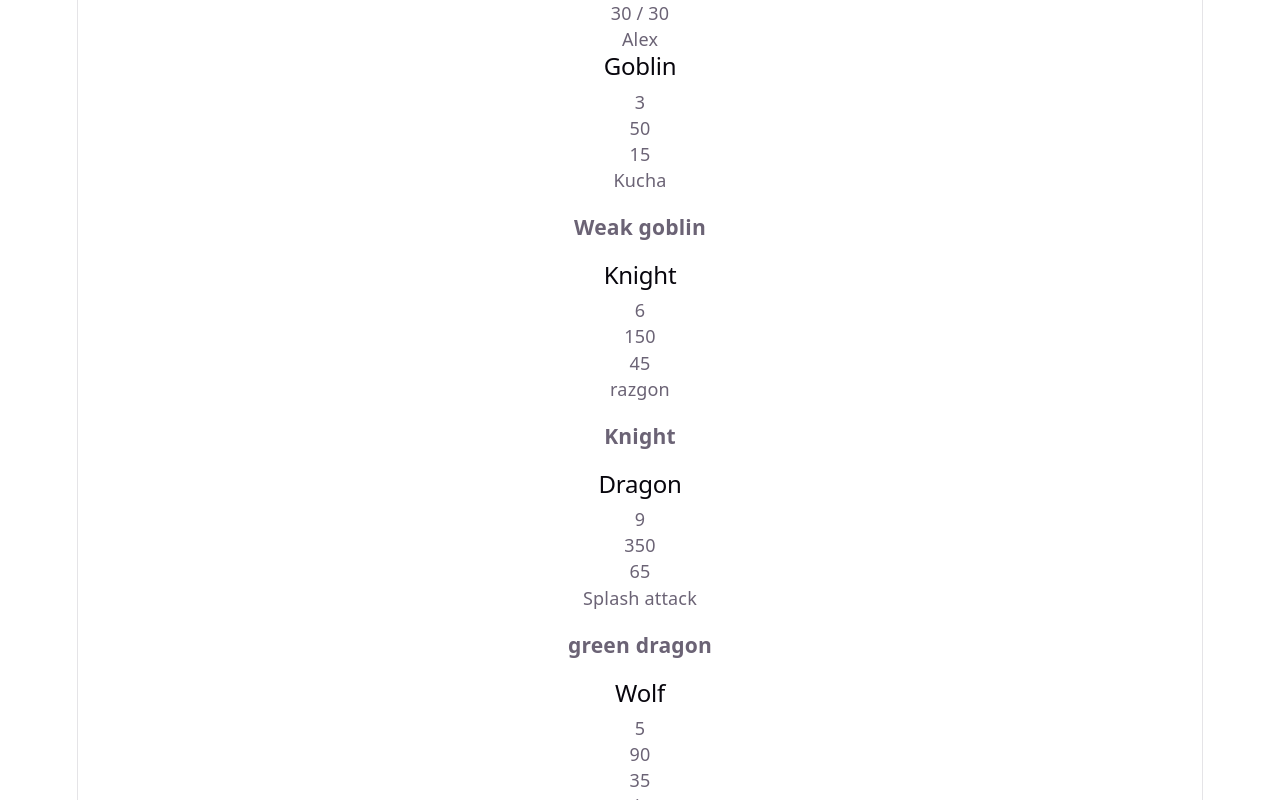
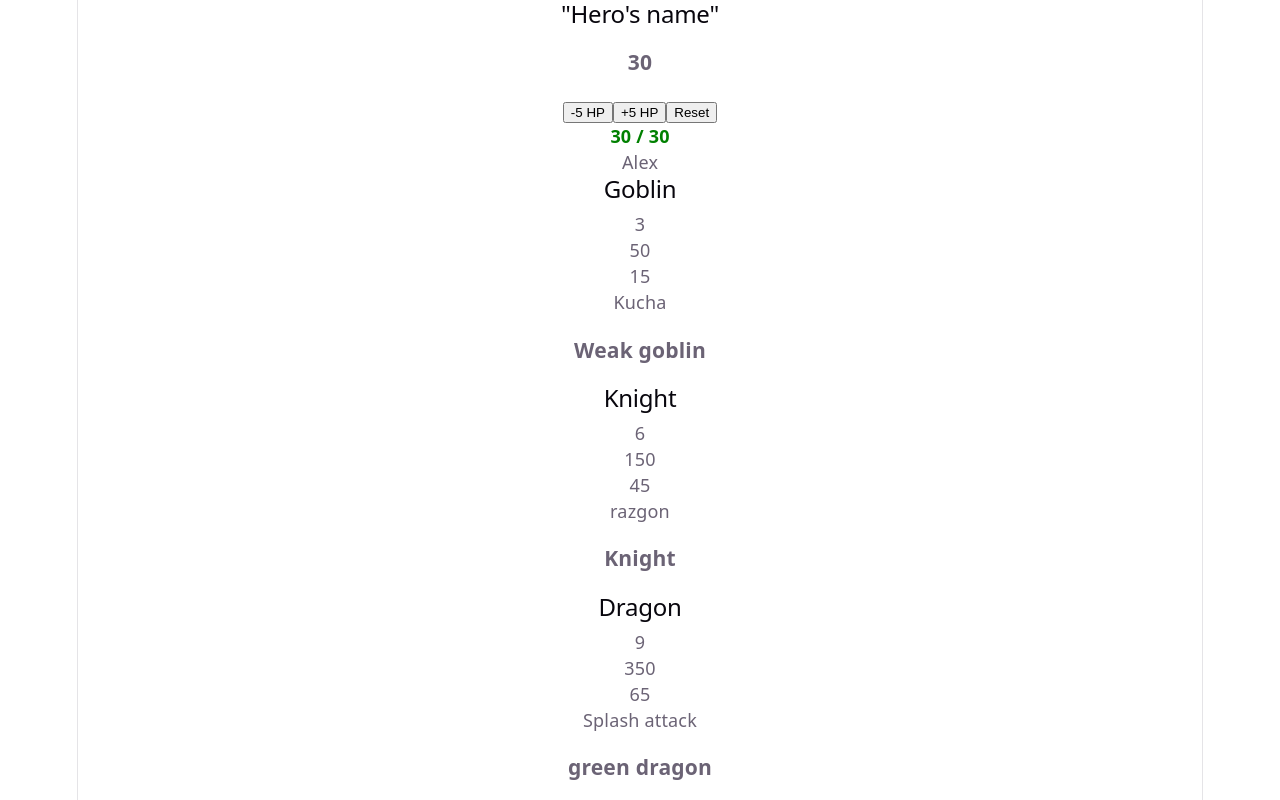
Before and after one commit to alexipt94/cardgame, a React (Vite) app in the folder client/: page / in a window 1280 px wide. Shown: the top 800 px of the page. Built offline with nearby package versions, Linux system fonts and the light colour scheme.

Commit message:
feat: add dynamic hero hp states

```diff
--- a/client/src/app/App.tsx
+++ b/client/src/app/App.tsx
@@ -1,3 +1,4 @@
+import { useState } from 'react';
 import { Card, type CardProps } from '../components/Card';
 import { Hero } from '../game/hero/ui/Hero';
 
@@ -17,10 +18,23 @@ function App() {
     { name: 'Orc', cost: 7, descr: 'orc', hp: 150, attack: 55, effects: ['Stun'] },
     { name: 'Archer', cost: 3, descr: 'archer', hp: 40, attack: 25, effects: ['Bow'] },
   ];
-
+  const [hp, setHp] = useState(30);
   return (
     <section id="center">
-      <Hero name="Alex" hp={30} maxHp={30} />
+      <div>
+        <h2>"Hero's name"</h2>
+        <h3>{hp}</h3>
+        <button type="button" onClick={() => setHp((prevHp) => Math.max(prevHp - 5, 0))}>
+          -5 HP
+        </button>
+        <button type="button" onClick={() => setHp((prevHp) => Math.min(prevHp + 5, 30))}>
+          +5 HP
+        </button>
+        <button type="button" onClick={() => setHp(30)}>
+          Reset
+        </button>
+      </div>
+      {hp > 0 && <Hero name="Alex" hp={hp} maxHp={30} />}
       <div>
         {cards.map((card) => (
           <Card key={card.name} {...card} />
--- /dev/null
+++ b/client/src/shared/ui/hpbar/HpBar.css
@@ -0,0 +1,15 @@
+.hpbar {
+  font-weight: 700;
+}
+
+.hpbar__healthy {
+  color: green;
+}
+
+.hpbar__warning {
+  color: orange;
+}
+
+.hpbar__danger {
+  color: red;
+}
--- a/client/src/shared/ui/hpbar/HpBar.tsx
+++ b/client/src/shared/ui/hpbar/HpBar.tsx
@@ -3,6 +3,22 @@ interface HpBarProps {
   maxHp: number;
 }
 
+import './HpBar.css';
+
 export function HpBar({ hp, maxHp }: HpBarProps) {
-  return <div className="hpbar">{`${hp} / ${maxHp}`}</div>;
+  const hpPercent = (hp / maxHp) * 100;
+
+  let hpBarStateClass = 'hpbar__healthy';
+
+  if (hpPercent <= 33) {
+    hpBarStateClass = 'hpbar__danger';
+  } else if (hpPercent <= 66) {
+    hpBarStateClass = 'hpbar__warning';
+  }
+
+  return (
+    <div className={`hpbar ${hpBarStateClass}`}>
+      {hp} / {maxHp}
+    </div>
+  );
 }
```
